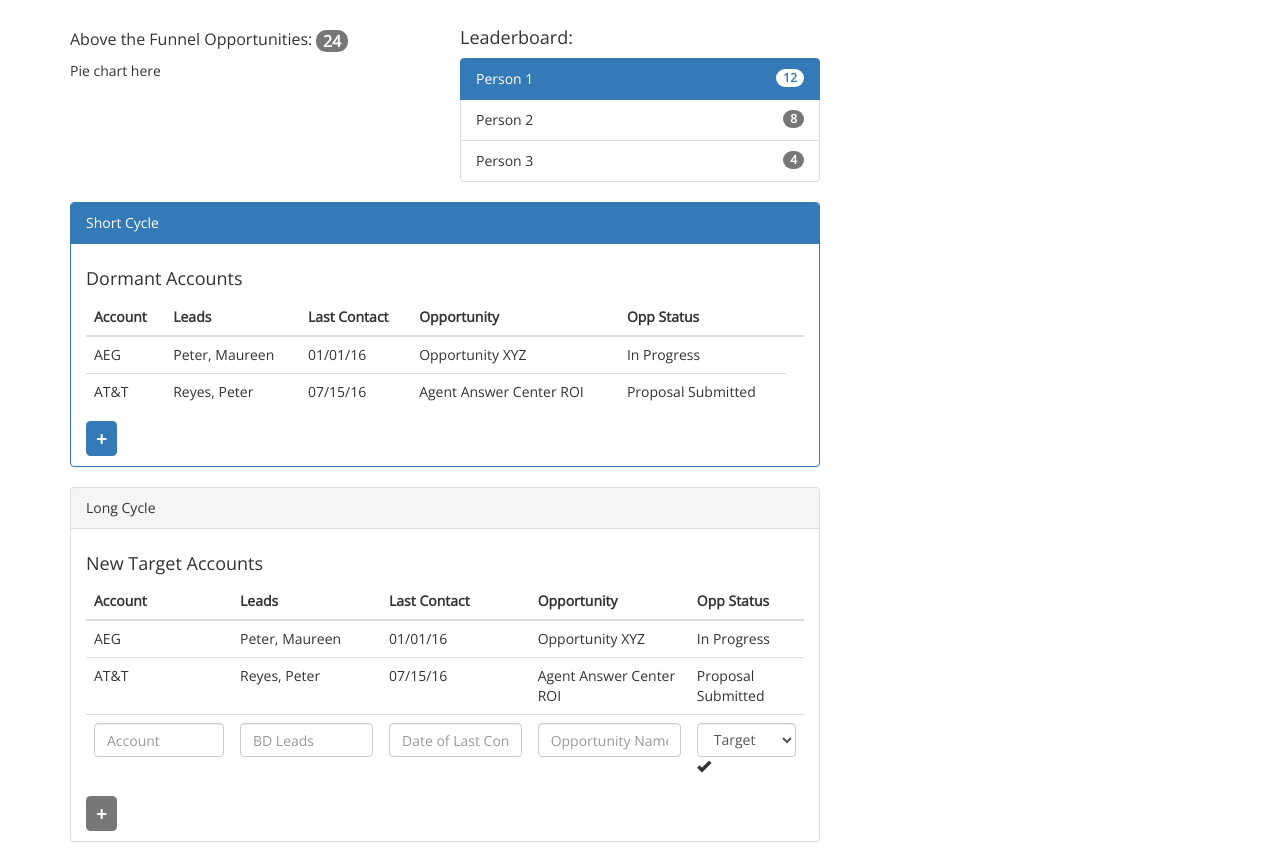
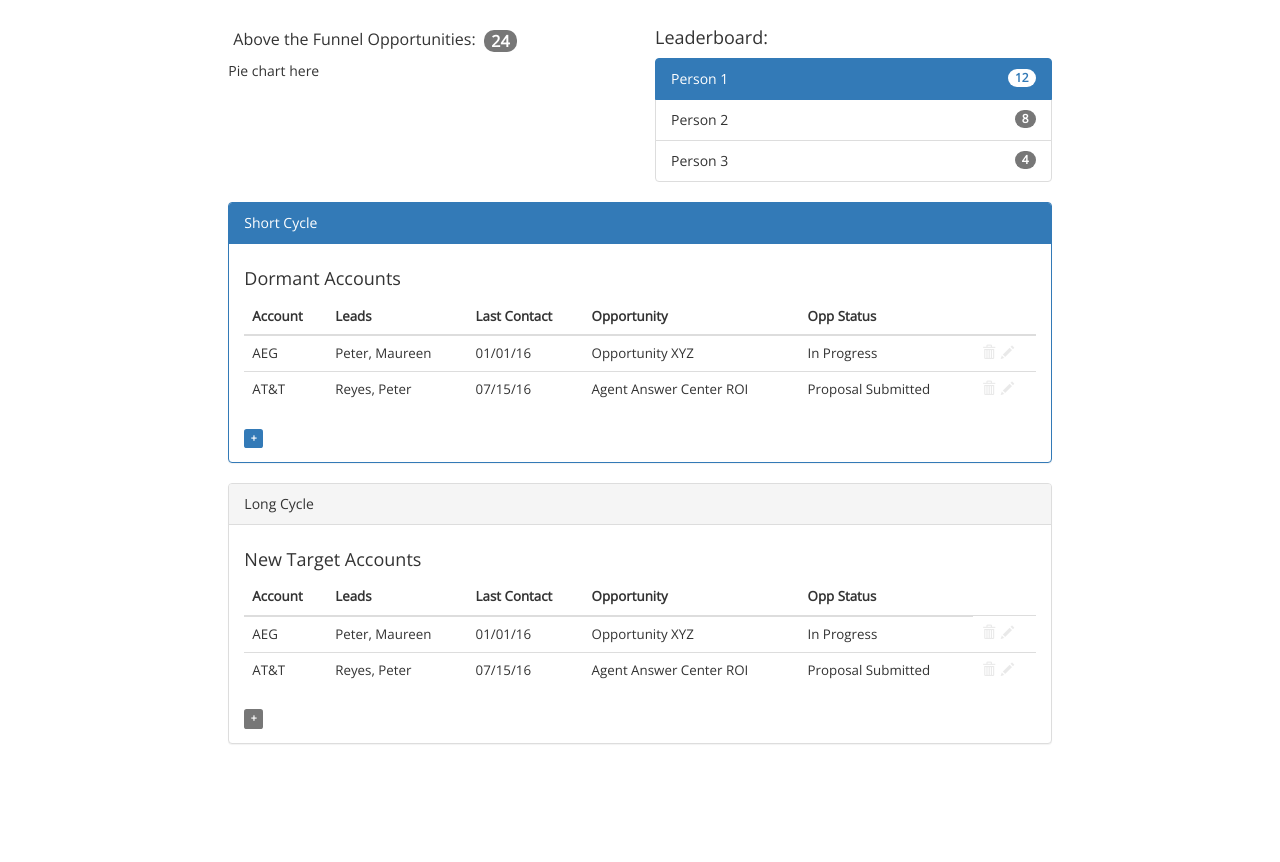
Before and after one commit to ederemer/nh-lax-gtm, a plain HTML site: page index.html in a window 1280 px wide. Shown: the part 135-997 px from the top of the page. After the commit the page ends 899 px from the top, so only its background shows below. Drawn offline with nearby package versions, Linux system fonts and the light colour scheme.

Commit message:
v0.2 publishing to pete

```diff
--- a/css/css.css
+++ b/css/css.css
@@ -2,13 +2,17 @@ h1, h2, h3, h4, p, div, td, body, head {
 	font-family: 'Open Sans', sans-serif;;
 }
 
-#newItem {
-  font-size: 14pt;
-  padding: 5px 10px 5px 10px;
+.new-row-button {
+  font-size: 12pt;
+  padding: 0px 6px 0px 6px;
 }
 
-#account, #bdLeads, #lastContact, #opportunity, #status {
+input[type=text] {
 	width: 100px;
+}
+
+.oppForm {
+	width: 100px	!important;
 }
 
 #status, #addOpp, #header-title, #header-img {
@@ -21,10 +25,16 @@ h1, h2, h3, h4, p, div, td, body, head {
 }
 
 .glyphicon-fade {
-	opacity: 0.3;
+	opacity: 0.1;
 	padding: 1px;
 }
 
 .inline {
-	display: inline-block;
+	display: inline-block !important;
+	padding-left: 5px;
+	padding-right: 5px;
 }
+
+.editable-table {
+	font-size: 10pt;
+}
--- a/index.html
+++ b/index.html
@@ -13,28 +13,28 @@
 </head>
 <body role="document">
 <div id="headerBar"></div>
-  <div class="container theme-showcase" role="main">
+  <div class="container-fluid theme-showcase" role="main">
     <div class="page-header">
       <h2 id="header-title">LAX Go To Market Progress</h2>
       <img id="header-img" src="http://www.northhighland.com/-/media/Images/NH/Content/Logo/nh_share_logo.jpg" alt="NH Logo" style="height: 50px; width: 200px; float: right;">
     </div>
     <div class="row">
-      <div class="col-sm-4 col-sm-4-offset-4">
+      <div class="col-md-4 col-md-offset-2">
         <p class="inline" style="font-size: 16px; margin-bottom: 10px; margin-top: 10px">Above the Funnel Opportunities:</p>
         <span class="badge inline" style="font-size: 16px">24</span>
         <p>Pie chart here</p>
       </div>
-      <div class="col-sm-4 col-sm-4-offset-4">
+      <div class="col-md-4">
           <h4>Leaderboard:</h4>
           <ul class="list-group">
-            <li class="list-group-item active"><span class="badge">12</span>Person 1</li>
+            <li class="list-group-item active "><span class="badge">12</span>Person 1</li>
             <li class="list-group-item"><span class="badge">8</span>Person 2</li>
             <li class="list-group-item"><span class="badge">4</span>Person 3</li>
           </ul>
       </div>
     </div>
     <div class="row">
-      <div class="col-md-8 col-md-8-offset-2">
+      <div class="col-md-8 col-md-offset-2">
         <div class="panel panel-primary">
           <div class="panel-heading">
             Short Cycle
@@ -44,7 +44,7 @@
           Dormant Accounts
           </h4>
             <form id="opportunityForm">
-            <table id="shortCycleTable" class="table" contenteditable="true">
+            <table id="shortCycleTable" class="table editable-table">
               <thead>
                 <tr>
                   <th>Account</th>
@@ -77,9 +77,9 @@
                     <span class="glyphicon glyphicon-pencil glyphicon-fade f_editRow"></span></td>
                 </tr>
                 <!-- This is our cloneable table line -->
-                <tr id="formRow" class="editable">
+                <tr id="dormAcctsForm" class="editable formRow">
                   <td>
-                      <input type="text" id="account" placeholder="Account" class="form-control"/>
+                      <input type="text" id="account" placeholder="Account" class="form-control oppForm"/>
                       </td><td>
                       <input type="text" id="bdLeads" placeholder="BD Leads" class="form-control oppForm"/>
                       </td><td>
@@ -87,27 +87,27 @@
                       </td><td>
                       <input type="text" id="opportunity" placeholder="Opportunity Name" class="form-control oppForm"/>
                       </td><td>
-                      <select class="form-control oppForm" id="status">
+                      <select class="form-control oppForm inline" id="status">
                         <option>Target</option>
                         <option>In progress</option>
                         <option>Submitted</option>
                         <option>Won</option>
                         <option>Lost</option>
                       </select>
-                      <span class="glyphicon glyphicon-ok f_addOpp" id="addOpp"></span>
+                      <span class="glyphicon glyphicon-ok f_addOpp inline" id="addOpp"></span>
                       </td>
                 </tr>
               </tbody>
             </table>
             </form>
-            <span class="label label-primary" id="newItem">+</span>
+            <span class="label label-primary new-row-button" id="f_addNewRow">+</span>
           </div>
         </div>
       </div>
       </div>
       <div class="row">
 
-      <div class="col-md-8 col-md-8-offset-2">
+      <div class="col-md-8 col-md-offset-2">
         <div class="panel panel-default">
           <div class="panel-heading">
             Long Cycle
@@ -115,7 +115,7 @@
           <div class="panel-body">
           <h4> New Target Accounts</h4>
           <form id="longform">
-            <table class="table">
+            <table class="table editable-table">
               <thead>
                 <tr>
                   <th>Account</th>
@@ -126,44 +126,50 @@
                 </tr>
               </thead>
               <tbody>
-                <tr>
-                  <td>AEG</td>
-                  <td>Peter, Maureen</td>
-                  <td>01/01/16</td>
-                  <td>Opportunity XYZ</td>
-                  <td>In Progress</span></td>
+                <tr class="editable">
+                  <td class="editableField">AEG</td>
+                  <td class="editableField">Peter, Maureen</td>
+                  <td class="editableField">01/01/16</td>
+                  <td class="editableField">Opportunity XYZ</td>
+                  <td class="editableField">In Progress</span></td>
+                  <td class="rowControl">
+                    <span class="glyphicon glyphicon-trash glyphicon-fade f_deleteRow"></span>
+                    <span class="glyphicon glyphicon-pencil glyphicon-fade f_editRow"></span></td>
                 </tr>
-                <tr>
-                  <td>AT&amp;T</td>
-                  <td>Reyes, Peter</td>
-                  <td>07/15/16</td>
-                  <td>Agent Answer Center ROI</td>
-                  <td>Proposal Submitted</span></td>
+                <tr class="editable">
+                  <td class="editableField">AT&amp;T</td>
+                  <td class="editableField">Reyes, Peter</td>
+                  <td class="editableField">07/15/16</td>
+                  <td class="editableField">Agent Answer Center ROI</td>
+                  <td class="editableField">Proposal Submitted</span></td>
+                  <td class="rowControl">
+                    <span class="glyphicon glyphicon-trash glyphicon-fade f_deleteRow"></span>
+                    <span class="glyphicon glyphicon-pencil glyphicon-fade f_editRow"></span></td>
                 </tr>
-                <tr id="longFormRow">
+                <tr class="editable" id="newAcctsForm">
                   <td>
-                      <input type="text" id="longAccount" placeholder="Account" class="form-control"/>
+                      <input type="text" id="newAccount" placeholder="Account" class="form-control oppForm"/>
                       </td><td>
-                      <input type="text" id="longBdLeads" placeholder="BD Leads" class="form-control oppForm"/>
+                      <input type="text" id="newBdLeads" placeholder="BD Leads" class="form-control oppForm"/>
                       </td><td>
-                      <input type="text" id="longLastContact" placeholder="Date of Last Contact" class="form-control oppForm"/>
+                      <input type="text" id="newLastContact" placeholder="Date of Last Contact" class="form-control oppForm"/>
                       </td><td>
-                      <input type="text" id="longOpportunity" placeholder="Opportunity Name" class="form-control oppForm"/>
+                      <input type="text" id="newOpportunity" placeholder="Opportunity Name" class="form-control oppForm"/>
                       </td><td>
-                      <select class="form-control oppForm" id="longStatus">
+                      <select class="form-control oppForm inline" id="newStatus">
                         <option>Target</option>
                         <option>In progress</option>
                         <option>Submitted</option>
                         <option>Won</option>
                         <option>Lost</option>
                       </select>
-                      <span class="glyphicon glyphicon-ok" id="longadd"></span>
+                      <span class="glyphicon glyphicon-ok inline" id="f_dormAcctAdd"></span>
                       </td>
                 </tr>
               </tbody>
             </table>
             </form>
-            <span class="label label-default" id="newItem">+</span>
+            <span class="label label-default new-row-button" id="f_addNewAcctRow">+</span>
           </div>
         </div>
       </div>
--- a/js/app.js
+++ b/js/app.js
@@ -15,15 +15,19 @@ $(document).ready(function() {
   }).disableSelection();
 
   // Hide elements
-  $('#formRow').hide();
-  $('.rowControl').hide();
+  $('#dormAcctsForm').hide();
+  $('#newAcctsForm').hide();
 
   //Show new Opportunity form/row
-  $('#newItem').on('click', function() {
-    $('#formRow').toggle();
+  $('#f_addNewRow').on('click', function() {
+      $('tr#dormAcctsForm').toggle();
   });
 
-  // Add new opporuntity row
+  $('#f_addNewAcctRow').on('click', function() {
+      $('tr#newAcctsForm').toggle();
+  });
+
+  // Add new opporuntity row (dormant accounts)
   $('#addOpp').on('click', function() {
     // Grab form values and create HTML
     var accountText = $('#account').val();
@@ -45,18 +49,33 @@ $(document).ready(function() {
     $('#formRow').hide();
   });
 
-  // Show and hide the row control table column
-  $('tr').hover(function() {
-    $(this).find('td.rowControl').stop(true, true).delay(200).show(0);
-    }, function() {
-    $(this).find('td.rowControl').stop(true, true).delay(1000).hide(0);
+  // Add new opporuntity row (new target accounts)
+  $('#f_dormAcctAdd').on('click', function() {
+    // Grab form values and create HTML
+    var accountText = $('#newAccount').val();
+    var bdLeadsText = $('#newBdLeads').val();
+    var lastContact = $('#newLastContact').val();
+    var oppNameText = $('#newOpportunity').val();
+    var statusText = $('#newStatus').val();
+    var newOppHTML = '<tr class="editable"><td class="editableField">' + accountText + '</td><td class="editableField">' + bdLeadsText + '</td><td class="editableField">' + lastContact + '</td><td class="editableField">' + oppNameText + '</td><td class="editableField"><span class="label label-default">' + statusText + '</span></td><td class="rowControl"><span class="glyphicon glyphicon-trash glyphicon-fade f_deleteRow"></span><span class="glyphicon glyphicon-pencil glyphicon-fade f_editRow"></span></td></tr>';
+
+    //Add new table row to table before the
+    $('#newAcctsForm').before(newOppHTML);
+
+    //Clear and hide form
+    $('#newAccount').val('');
+    $('#newBdLeads').val('');
+    $('#newLastContact').val('');
+    $('#newOpportunity').val('');
+    $('#newStatus').val('');
+    $('#newAcctsForm').hide();
   });
 
   // Change transparency of trash glyph
   $('.glyphicon-fade').hover(function() {
     $(this).css('opacity', 1.0)
   }, function() {
-    $(this).css('opacity', 0.5)
+    $(this).css('opacity', 0.1)
   });
 
   // Delete row
```
